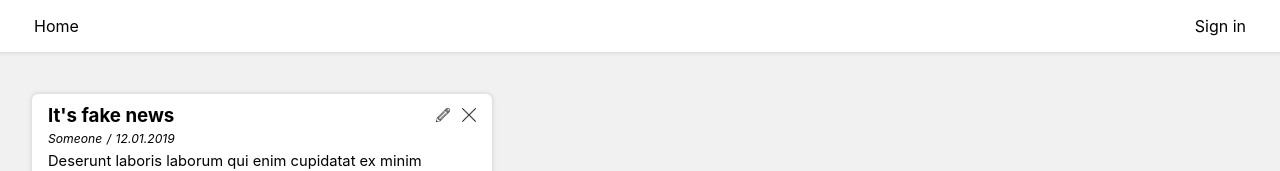
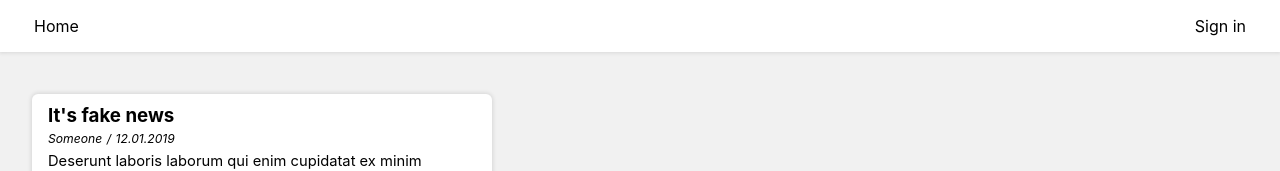
Before and after one commit to Vladf29/news-client, a React (Create React App) app: page /news/1 in a window 1280 px wide. Shown: the top 171 px of the page. Built offline with nearby package versions, Linux system fonts and the light colour scheme.

Commit message:
[UPDATE] NewsHeader disable/enable

```diff
--- a/src/components/NewsHeader.tsx
+++ b/src/components/NewsHeader.tsx
@@ -14,6 +14,7 @@ export interface INewsHeaderProps extends RouteComponentProps {
   date?: string;
   id?: string;
   onDeleteNews?: Function;
+  showControls?: boolean;
 }
 
 const NewsHeader: React.FC<INewsHeaderProps> = ({
@@ -24,7 +25,8 @@ const NewsHeader: React.FC<INewsHeaderProps> = ({
   match,
   history,
   onDeleteNews = () => {},
-  showInformation
+  showInformation,
+  showControls
 }) => {
   return (
     <div className="news-header">
@@ -35,6 +37,7 @@ const NewsHeader: React.FC<INewsHeaderProps> = ({
             {id ? <Link to={`/news/${id}`}>{title}</Link> : title}
           </NewsTitle>
         </div>
+        {showControls && (
           <div className="news-header-controls">
             <NavLink
               className="news-header-controls-item icon-edit"
@@ -45,6 +48,7 @@ const NewsHeader: React.FC<INewsHeaderProps> = ({
               onClick={() => onDeleteNews(id)}
             />
           </div>
+        )}
       </div>
       {showInformation && (
         <div className="news-header-container">
--- a/src/components/NewsListItem.tsx
+++ b/src/components/NewsListItem.tsx
@@ -27,6 +27,7 @@ const NewsListItem: React.FC<INewsListItemProps> = ({
         id={id}
         onDeleteNews={onDeleteNews}
         showInformation
+        showControls
       />
       {/* desc  */}
       <NewsContent content={content} shortContent />
```
Lines whose indentation alone changed are shown as unchanged.
